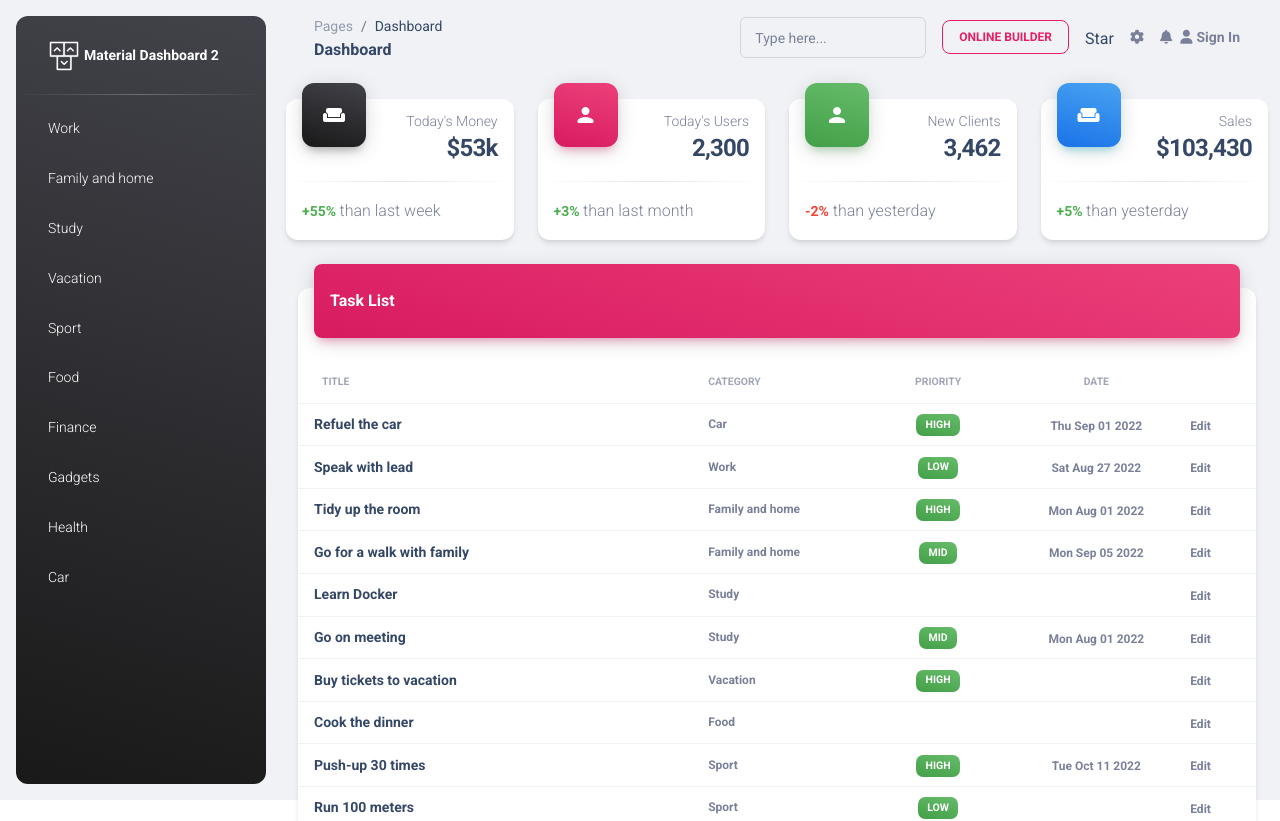
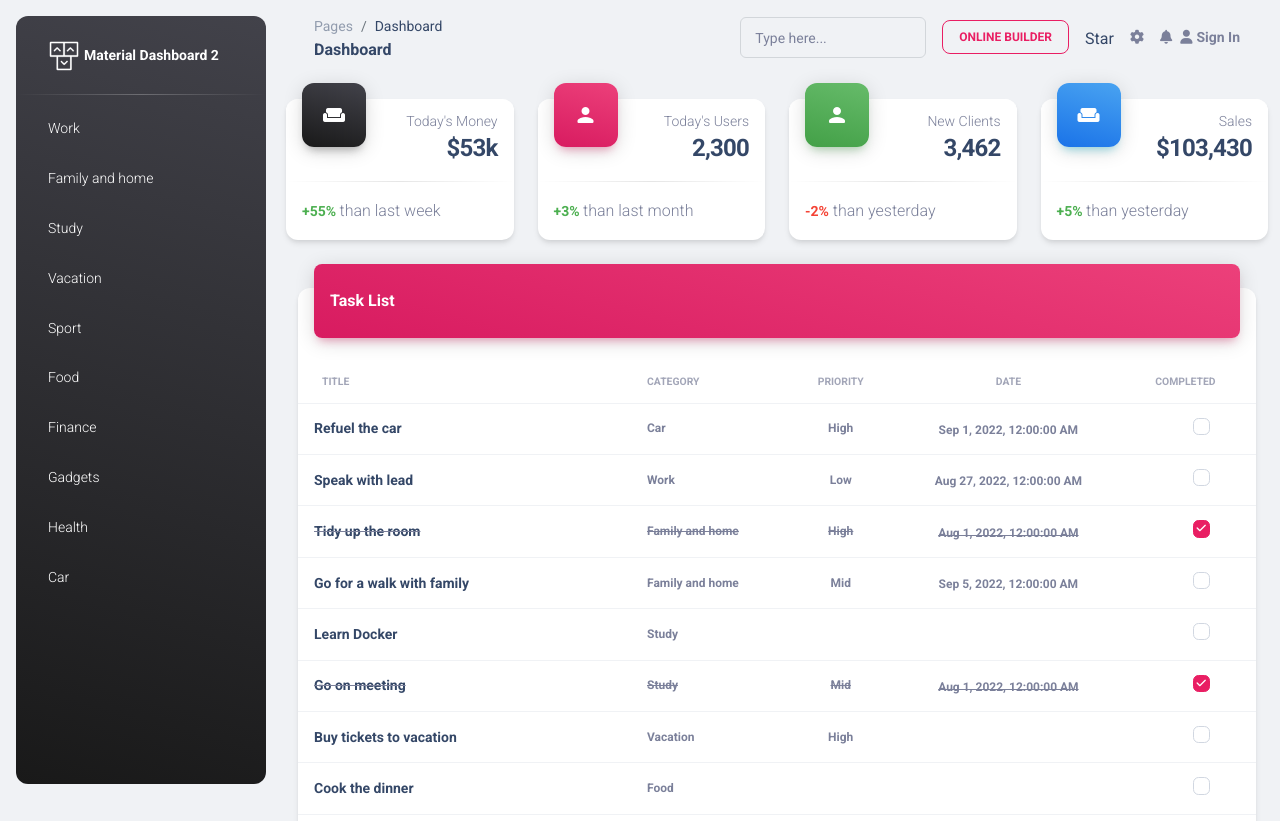
Before and after one commit to Vitaliistf/JustTickIt, an Angular app in the folder frontend/: page / in a window 1280 px wide. Shown: the top 821 px of the page. Built offline with nearby package versions, Linux system fonts and the light colour scheme.

Commit message:
Implemented category selecting and task completing

```diff
--- a/frontend/src/app/app.component.html
+++ b/frontend/src/app/app.component.html
@@ -1,8 +1,7 @@
-<body class="g-sidenav-show  bg-gray-200">
+<body class="g-sidenav-show bg-gray-200">
 <app-categories class="sidenav navbar navbar-vertical navbar-expand-xs border-0 border-radius-xl
     my-3 fixed-start ms-3 bg-gradient-dark" id="sidenav-main"></app-categories>
-
-<main class="main-content position-relative max-height-vh-100 h-100 border-radius-lg ">
+<main class="main-content position-relative border-radius-lg ">
   <!-- Navbar -->
   <nav class="navbar navbar-main navbar-expand-lg px-0 mx-4 shadow-none border-radius-xl"
        id="navbarBlur" data-scroll="true">
@@ -62,7 +61,7 @@
                 <a class="dropdown-item border-radius-md" href="javascript:;">
                   <div class="d-flex py-1">
                     <div class="my-auto">
-                                            <img src="../assets/img/team-2.jpg"
+                      <img src="/assets/img/team-2.jpg"
                            class="avatar avatar-sm  me-3 ">
                     </div>
                     <div class="d-flex flex-column justify-content-center">
@@ -82,7 +81,7 @@
                 <a class="dropdown-item border-radius-md" href="javascript:;">
                   <div class="d-flex py-1">
                     <div class="my-auto">
-                                            <img src="../assets/img/small-logos/logo-spotify.svg"
+                      <img src="/assets/img/small-logos/logo-spotify.svg"
                            class="avatar avatar-sm bg-gradient-dark  me-3 ">
                     </div>
                     <div class="d-flex flex-column justify-content-center">
@@ -138,7 +137,7 @@
             </ul>
           </li>
           <li class="nav-item d-flex align-items-center">
-                        <a href="../pages/sign-in.html"
+            <a href="/pages/sign-in.html"
                class="nav-link text-body font-weight-bold px-0">
               <i class="fa fa-user me-sm-1"></i>
               <span class="d-sm-inline d-none">Sign In</span>
@@ -154,7 +153,8 @@
       <div class="col-xl-3 col-sm-6 mb-xl-0 mb-4">
         <div class="card">
           <div class="card-header p-3 pt-2">
-                        <div class="icon icon-lg icon-shape bg-gradient-dark shadow-dark text-center border-radius-xl mt-n4 position-absolute">
+            <div
+              class="icon icon-lg icon-shape bg-gradient-dark shadow-dark text-center border-radius-xl mt-n4 position-absolute">
               <i class="material-icons opacity-10">weekend</i>
             </div>
             <div class="text-end pt-1">
@@ -173,7 +173,8 @@
       <div class="col-xl-3 col-sm-6 mb-xl-0 mb-4">
         <div class="card">
           <div class="card-header p-3 pt-2">
-                        <div class="icon icon-lg icon-shape bg-gradient-primary shadow-primary text-center border-radius-xl mt-n4 position-absolute">
+            <div
+              class="icon icon-lg icon-shape bg-gradient-primary shadow-primary text-center border-radius-xl mt-n4 position-absolute">
               <i class="material-icons opacity-10">person</i>
             </div>
             <div class="text-end pt-1">
@@ -192,7 +193,8 @@
       <div class="col-xl-3 col-sm-6 mb-xl-0 mb-4">
         <div class="card">
           <div class="card-header p-3 pt-2">
-                        <div class="icon icon-lg icon-shape bg-gradient-success shadow-success text-center border-radius-xl mt-n4 position-absolute">
+            <div
+              class="icon icon-lg icon-shape bg-gradient-success shadow-success text-center border-radius-xl mt-n4 position-absolute">
               <i class="material-icons opacity-10">person</i>
             </div>
             <div class="text-end pt-1">
@@ -211,7 +213,8 @@
       <div class="col-xl-3 col-sm-6">
         <div class="card">
           <div class="card-header p-3 pt-2">
-                        <div class="icon icon-lg icon-shape bg-gradient-info shadow-info text-center border-radius-xl mt-n4 position-absolute">
+            <div
+              class="icon icon-lg icon-shape bg-gradient-info shadow-info text-center border-radius-xl mt-n4 position-absolute">
               <i class="material-icons opacity-10">weekend</i>
             </div>
             <div class="text-end pt-1">
@@ -228,12 +231,12 @@
         </div>
       </div>
     </div>
-        <div class="row mb-4">
+    <div class="row mb-4 min-vh-65">
       <div class="col-12 mb-md-0 mb-4">
         <app-tasks></app-tasks>
       </div>
     </div>
-        <footer class="footer py-4  ">
+    <footer class="footer py-4">
       <div class="container-fluid">
         <div class="row align-items-center justify-content-lg-between">
           <div class="col-lg-6 mb-lg-0 mb-4">
@@ -274,4 +277,5 @@
     </footer>
   </div>
 </main>
+
 </body>
--- a/frontend/src/app/components/categories/categories.component.html
+++ b/frontend/src/app/components/categories/categories.component.html
@@ -5,15 +5,19 @@
       aria-hidden="true" id="iconSidenav"></i>
     <a class="navbar-brand m-0"
        href=" https://demos.creative-tim.com/material-dashboard/pages/dashboard " target="_blank">
-      <img src="../assets/img/logo-ct.png" class="navbar-brand-img h-100" alt="main_logo">
+      <img src="/assets/img/logo-ct.png" class="navbar-brand-img h-100" alt="main_logo">
       <span class="ms-1 font-weight-bold text-white">Material Dashboard 2</span>
     </a>
   </div>
   <hr class="horizontal light mt-0 mb-2">
   <div class="collapse navbar-collapse w-auto " id="sidenav-collapse-main">
     <ul class="navbar-nav">
-      <li class="nav-item" *ngFor="let category of categories" (click)="showTasksByCategory(category)">
-        <a class="nav-link text-white">
+      <li class="nav-item"
+          *ngFor="let category of categories"
+          (click)="showTasksByCategory(category)">
+        <a class="nav-link text-white"
+           [class.bg-gradient-primary] = "category === selectedCategory"
+           [class.active] = "category === selectedCategory">
             {{category.title}}
         </a>
       </li>
--- a/frontend/src/app/components/categories/categories.component.ts
+++ b/frontend/src/app/components/categories/categories.component.ts
@@ -10,6 +10,7 @@ import {Category} from "../../models/category";
 export class CategoriesComponent implements OnInit {
 
   categories: Category[] | undefined;
+  selectedCategory: Category | undefined;
 
   constructor(private dataService: DataService) {
   }
@@ -21,6 +22,7 @@ export class CategoriesComponent implements OnInit {
   }
 
   showTasksByCategory(category: Category) {
+    this.selectedCategory = category
     return this.dataService.fillTasksByCategory(category);
   }
 }
--- a/frontend/src/app/components/tasks/tasks.component.css
+++ b/frontend/src/app/components/tasks/tasks.component.css
@@ -0,0 +1,3 @@
+.completed {
+  text-decoration: line-through;
+}
--- a/frontend/src/app/components/tasks/tasks.component.html
+++ b/frontend/src/app/components/tasks/tasks.component.html
@@ -24,29 +24,36 @@
                                 <th class="text-center text-uppercase text-secondary text-xxs font-weight-bolder opacity-7">
                                     Date
                                 </th>
-                                <th class="text-secondary opacity-7"></th>
+                                <th class="text-center text-uppercase text-secondary text-xxs font-weight-bolder opacity-7">
+                                  Completed
+                                </th>
                             </tr>
                             </thead>
                             <tbody>
-                            <tr *ngFor="let task of tasks">
+                            <tr *ngFor="let task of tasks" [class.completed]="task.completed">
                                 <td>
                                     <h6 class="px-2 mb-0 text-sm">{{task.title}}</h6>
                                 </td>
                                 <td>
                                     <p class="text-xs font-weight-bold mb-0">{{task.category?.title}}</p>
                                 </td>
-                                <td class="align-middle text-center text-sm">
-                                    <span class="badge badge-sm bg-gradient-success">{{task.priority?.title}}</span>
+                                <td>
+                                    <p class="text-center text-xs font-weight-bold mb-0">{{task.priority?.title}}</p>
                                 </td>
                                 <td class="align-middle text-center">
-                                    <span class="text-secondary text-xs font-weight-bold">{{task.date?.toDateString()}}</span>
+                                    <span class="text-secondary text-xs font-weight-bold">{{task.date | date : 'medium'}}</span>
                                 </td>
-                                <td class="align-middle">
-                                    <a href="javascript:;"
-                                       class="text-secondary font-weight-bold text-xs"
-                                       data-toggle="tooltip" data-original-title="Edit user">
-                                        Edit
-                                    </a>
+                                <td class="align-middle text-center">
+                                    <div class="form-check">
+                                      <label class="form-check-label">
+                                        <input class="form-check-input" type="checkbox" value=""
+                                               [checked]="task.completed"
+                                               (click)="toggleTaskCompleted(task)">
+                                        <span class="form-check-sign">
+                                          <span class="check"></span>
+                                        </span>
+                                      </label>
+                                    </div>
                                 </td>
                             </tr>
                             </tbody>
--- a/frontend/src/app/components/tasks/tasks.component.ts
+++ b/frontend/src/app/components/tasks/tasks.component.ts
@@ -17,4 +17,8 @@ export class TasksComponent implements OnInit {
         this.dataService.tasksSubject.subscribe(tasks => this.tasks = tasks);
     }
 
+    toggleTaskCompleted(task : Task) {
+      task.completed = !task.completed;
+    }
+
 }
```
Lines whose indentation alone changed are shown as unchanged.
